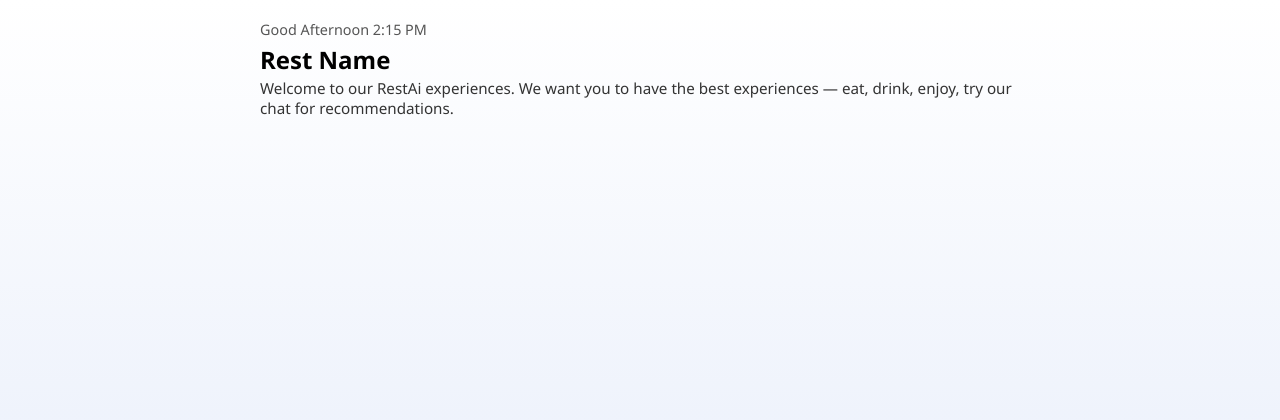
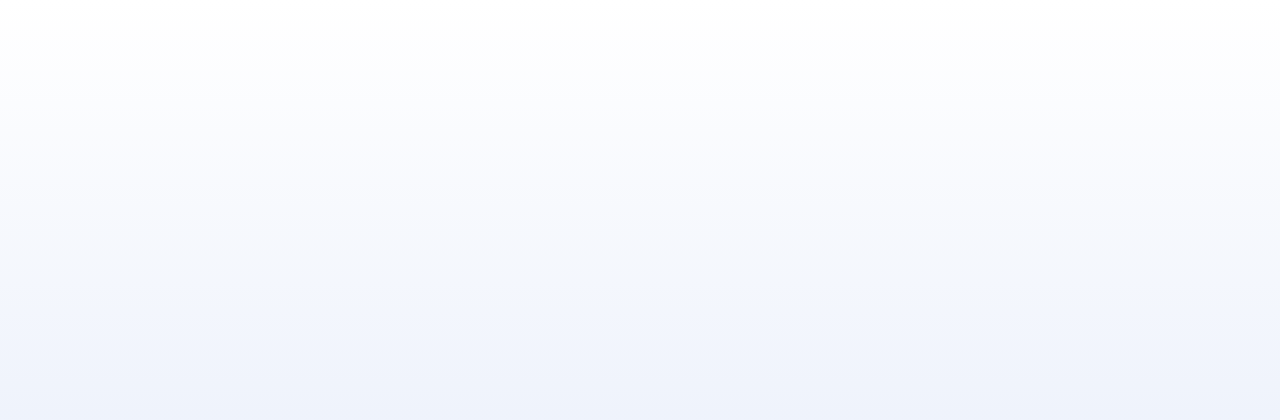
Before and after one commit to ConstDesignWuarps/flaskWuarpsDesigns, a Flask app: page /embed/restaurant in a window 1280 px wide. Shown: the top 420 px of the page. Run offline with Flask 3, Linux system fonts and the light colour scheme.

Commit message:
Update embed_restaurant_chat.html

```diff
--- a/mar_tierra/templates/main/embed_restaurant_chat.html
+++ b/mar_tierra/templates/main/embed_restaurant_chat.html
@@ -110,12 +110,6 @@
 </head>
 <body>
   <div class="chat-container">
-    <div class="header">
-      <div>Good Afternoon 2:15 PM</div>
-      <h2>Rest Name</h2>
-      <p>Welcome to our RestAi experiences. We want you to have the best experiences — eat, drink, enjoy, try our chat for recommendations.</p>
-    </div>
-
     <div id="chatbox" class="chat-box"></div>
 
     <div class="input-bar">
```
